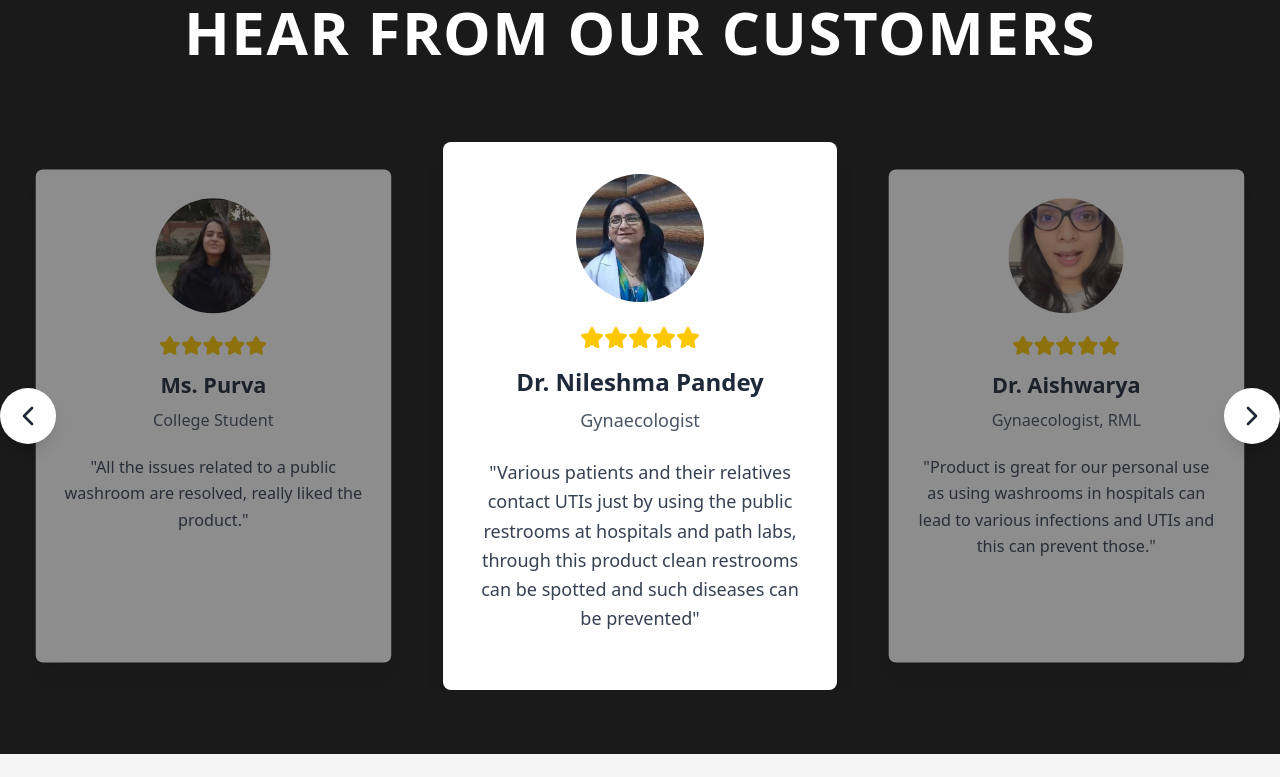
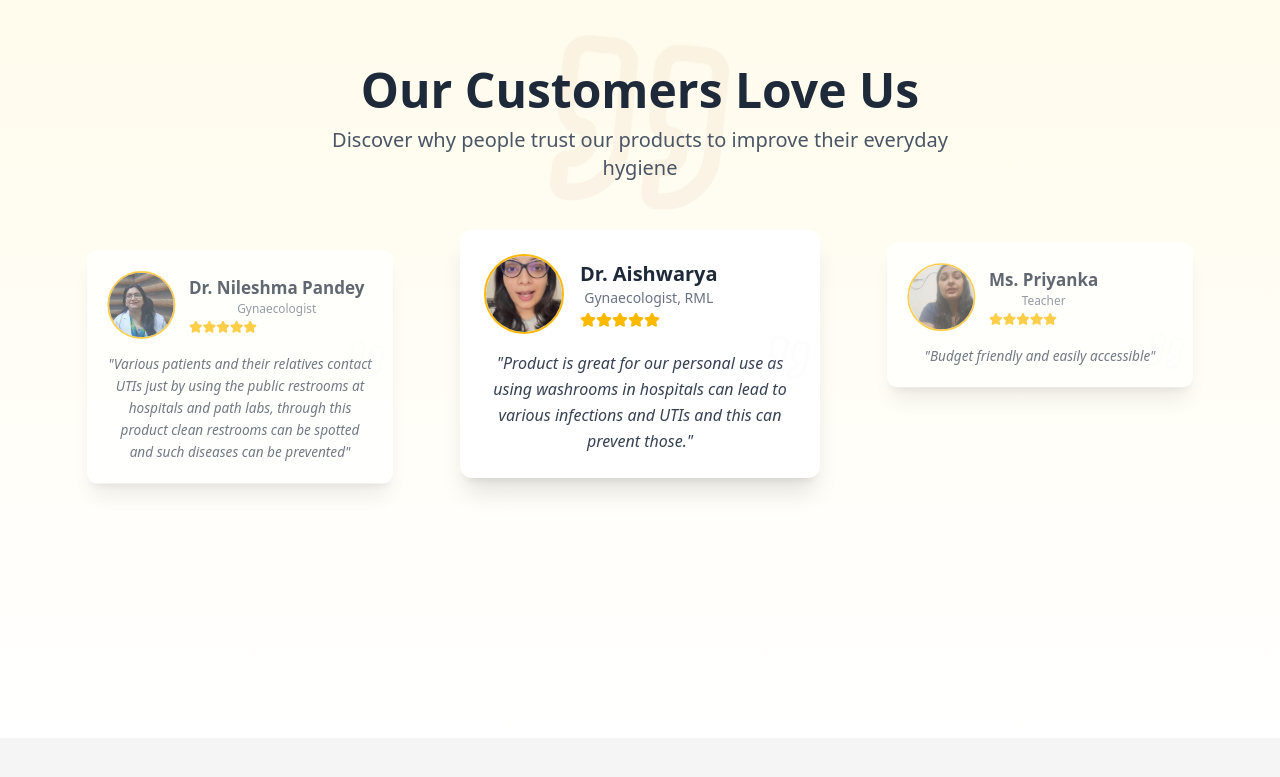
Before and after one commit to Hello-sketch-ux/PariharProject, a React (Vite) app: page / in a window 1280 px wide. Shown: the part 5360-6137 px from the top of the page. Built offline with nearby package versions, Linux system fonts and the light colour scheme.

Commit message:
updated testimonial

```diff
--- a/src/Components/Home/TestimonialsCarousel.tsx
+++ b/src/Components/Home/TestimonialsCarousel.tsx
@@ -1,7 +1,7 @@
-import React, { useState, useEffect } from 'react';
-import { ChevronLeft, ChevronRight, Star } from 'lucide-react';
+import React, { useState, useEffect, useCallback } from 'react';
+import { ChevronLeft, ChevronRight, Star, Quote, Play, Pause } from 'lucide-react';
 
-// Importing images directly from src folder
+// Importing images
 import nileshma from '../../Components/Home/assets/nileshma.jpg';
 import aishwarya from '../../Components/Home/assets/aishwarya.jpg';
 import priyanka from '../../Components/Home/assets/priyanka.jpg';
@@ -46,20 +46,71 @@ const testimonials: Testimonial[] = [
 const TestimonialsCarousel: React.FC = () => {
   const [currentIndex, setCurrentIndex] = useState(0);
   const [isAnimating, setIsAnimating] = useState(false);
+  const [isPlaying, setIsPlaying] = useState(true);
+  const [isDragging, setIsDragging] = useState(false);
+  const [startX, setStartX] = useState(0);
+  // const [scrollLeft, setScrollLeft] = useState(0);
 
-  const nextSlide = () => {
+  const nextSlide = useCallback(() => {
     if (!isAnimating) {
       setIsAnimating(true);
-      setCurrentIndex((prevIndex) => (prevIndex + 1) % testimonials.length);
+      setCurrentIndex((prev) => (prev + 1) % testimonials.length);
+    }
+  }, [isAnimating]);
+
+  const prevSlide = useCallback(() => {
+    if (!isAnimating) {
+      setIsAnimating(true);
+      setCurrentIndex((prev) =>
+        prev === 0 ? testimonials.length - 1 : prev - 1
+      );
+    }
+  }, [isAnimating]);
+
+  const toggleAutoplay = () => {
+    setIsPlaying(prev => !prev);
+  };
+
+  const handleMouseDown = (e: React.MouseEvent) => {
+    setIsDragging(true);
+    setStartX(e.pageX );
+  };
+
+  const handleMouseMove = (e: React.MouseEvent) => {
+    if (!isDragging) return;
+    e.preventDefault();
+    const x = e.pageX - startX;
+    const walk = (x ) * 2; // Adjust sliding speed
+    if (Math.abs(walk) > 50) { // Threshold for slide change
+      if (walk > 0) {
+        prevSlide();
+      } else {
+        nextSlide();
+      }
+      setIsDragging(false);
     }
   };
 
-  const prevSlide = () => {
-    if (!isAnimating) {
-      setIsAnimating(true);
-      setCurrentIndex((prevIndex) =>
-        prevIndex === 0 ? testimonials.length - 1 : prevIndex - 1
-      );
+  const handleMouseUp = () => {
+    setIsDragging(false);
+  };
+
+  const handleTouchStart = (e: React.TouchEvent) => {
+    setIsDragging(true);
+    setStartX(e.touches[0].pageX );
+  };
+
+  const handleTouchMove = (e: React.TouchEvent) => {
+    if (!isDragging) return;
+    const x = e.touches[0].pageX - startX;
+    const walk = (x ) * 2;
+    if (Math.abs(walk) > 50) {
+      if (walk > 0) {
+        prevSlide();
+      } else {
+        nextSlide();
+      }
+      setIsDragging(false);
     }
   };
 
@@ -68,50 +119,104 @@ const TestimonialsCarousel: React.FC = () => {
     return () => clearTimeout(timer);
   }, [currentIndex]);
 
+  useEffect(() => {
+    let autoplayTimer: number;
+    if (isPlaying && !isDragging) {
+      autoplayTimer = window.setInterval(nextSlide, 5000);
+    }
+    return () => clearInterval(autoplayTimer);
+  }, [isPlaying, isDragging, nextSlide]);
+
   return (
-    <div className="min-h-screen bg-[#1a1a1a] flex flex-col items-center justify-center px-4 py-16">
-      <h1 className="text-5xl md:text-6xl font-bold text-white mb-20 text-center tracking-wide">
-        HEAR FROM OUR CUSTOMERS
+    <div className="min-h-screen min-w-screen bg-gradient-to-b from-amber-50 to-white flex flex-col items-center justify-center px-4 py-16">
+      <div className="relative mb-12 text-center">
+        <div className="absolute inset-0 flex items-center justify-center opacity-5">
+          <Quote size={200} className="text-amber-800 transform rotate-6" />
+        </div>
+        <h1 className="text-4xl md:text-5xl font-bold text-gray-800 mb-3 relative">
+          Our Customers Love Us
         </h1>
+        <p className="text-xl text-gray-600 max-w-2xl mx-auto relative">
+          Discover why people trust our products to improve their everyday hygiene
+        </p>
+      </div>
 
-      <div className="relative w-full max-w-7xl">
-        <div className="flex justify-center items-stretch gap-8 overflow-hidden">
+      <div
+        className="relative w-full max-w-7xl overflow-hidden cursor-grab active:cursor-grabbing"
+        onMouseDown={handleMouseDown}
+        onMouseMove={handleMouseMove}
+        onMouseUp={handleMouseUp}
+        onMouseLeave={handleMouseUp}
+        onTouchStart={handleTouchStart}
+        onTouchMove={handleTouchMove}
+        onTouchEnd={handleMouseUp}
+      >
+        <div className="flex justify-center items-stretch min-h-[500px] sm:min-h-[420px] md:min-h-[380px]">
           {[-1, 0, 1].map((offset) => {
             const index = (currentIndex + offset + testimonials.length) % testimonials.length;
             const testimonial = testimonials[index];
+            const isActive = offset === 0;
+
+            const xOffset = {
+              base: offset * 320,
+              sm: offset * 340,
+              md: offset * 380,
+              lg: offset * 400
+            };
+
+            const position = window.innerWidth >= 1024 ? xOffset.lg :
+                           window.innerWidth >= 768 ? xOffset.md :
+                           window.innerWidth >= 640 ? xOffset.sm :
+                           xOffset.base;
+
+            const scale = isActive ? 1 : 0.85;
+            const opacity = isActive ? 1 : 0.7;
+            const zIndex = isActive ? 30 : 20 - Math.abs(offset);
 
             return (
               <div
                 key={testimonial.id}
-                className={`w-full  transform transition-all duration-500 flex items-stretch ${
-                  offset === 0 ? 'scale-100 opacity-100' : 'scale-90 opacity-50'
-                }`}
+                className={`
+                  absolute w-[280px] sm:w-[320px] md:w-[340px] lg:w-[360px]
+                  transition-all duration-500 ease-out
+                  ${isActive ? 'z-30' : 'z-20'}
+                `}
+                style={{
+                  transform: `translateX(${position}px) scale(${scale})`,
+                  opacity,
+                  zIndex
+                }}
               >
-                <div className="bg-white rounded-lg p-8 shadow-xl text-center">
-                  <div className="flex flex-col items-center">
-                    <div className="w-32 h-32 mb-6">
+                <div className="bg-white rounded-xl shadow-xl p-4 sm:p-6 h-full group hover:shadow-2xl transition-all duration-300">
+                  <div className="relative flex flex-col h-full">
+                    <div className="flex items-center mb-4">
+                      <div className="relative w-16 h-16 sm:w-20 sm:h-20 rounded-full border-2 border-amber-400 overflow-hidden">
                         <img
                           src={testimonial.image}
                           alt={testimonial.name}
-                        className="w-full h-full rounded-full object-cover"
+                          className="w-full h-full object-cover transition-transform duration-500 group-hover:scale-110"
                         />
                       </div>
-                    <div className="flex mb-4">
+                      <div className="ml-3 sm:ml-4">
+                        <h3 className="text-lg sm:text-xl font-semibold text-gray-800 group-hover:text-amber-700 transition-colors">
+                          {testimonial.name}
+                        </h3>
+                        <p className="text-xs sm:text-sm text-gray-500">{testimonial.role}</p>
+                        <div className="flex mt-1">
                           {[...Array(testimonial.rating)].map((_, i) => (
-                        <Star
-                          key={i}
-                          className="w-6 h-6 text-yellow-400 fill-current"
-                          fill="#FACC15"
-                        />
+                            <Star key={i} className="w-3 h-3 sm:w-4 sm:h-4 text-amber-400 fill-amber-400" />
                           ))}
                         </div>
-                    <h3 className="text-2xl font-semibold text-gray-800 mb-2">
-                      {testimonial.name}
-                    </h3>
-                    <p className="text-gray-600 mb-6 text-lg">{testimonial.role}</p>
-                    <p className="text-gray-700 text-lg leading-relaxed mb-6">
+                      </div>
+                    </div>
+                    <div className="relative flex-grow">
+                      <p className="text-sm sm:text-base text-gray-700 leading-relaxed italic line-clamp-6">
                         "{testimonial.comment}"
                       </p>
+                      <div className="absolute -top-4 -right-4 text-gray-100 opacity-10 rotate-12 transform transition-transform duration-300 group-hover:scale-110 group-hover:rotate-6">
+                        <Quote size={40} className="sm:w-12 sm:h-12" />
+                      </div>
+                    </div>
                   </div>
                 </div>
               </div>
@@ -119,18 +224,62 @@ const TestimonialsCarousel: React.FC = () => {
           })}
         </div>
 
+        {/* Slider range input */}
+        <div className="absolute left-0 right-0 bottom-[-3rem] flex justify-center px-4">
+          <input
+            type="range"
+            min={0}
+            max={testimonials.length - 1}
+            value={currentIndex}
+            onChange={(e) => setCurrentIndex(parseInt(e.target.value))}
+            className="w-full max-w-md h-2 rounded-lg appearance-none cursor-pointer bg-amber-200 [&::-webkit-slider-thumb]:appearance-none [&::-webkit-slider-thumb]:h-4 [&::-webkit-slider-thumb]:w-4 [&::-webkit-slider-thumb]:rounded-full [&::-webkit-slider-thumb]:bg-amber-500 [&::-webkit-slider-thumb]:cursor-pointer [&::-moz-range-thumb]:h-4 [&::-moz-range-thumb]:w-4 [&::-moz-range-thumb]:rounded-full [&::-moz-range-thumb]:bg-amber-500 [&::-moz-range-thumb]:border-0"
+          />
+        </div>
+
+        {/* Controls */}
+        <div className="absolute left-0 right-0 bottom-[-6rem] flex justify-center items-center gap-4">
           <button
             onClick={prevSlide}
-          className="absolute left-0 top-1/2 -translate-y-1/2 -translate-x-4 bg-white p-3 rounded-full shadow-lg hover:bg-gray-100 transition"
+            className="p-2 sm:p-3 rounded-full bg-white shadow-md hover:bg-amber-50 focus:ring-2 focus:ring-amber-200 transition-all duration-300 group"
+            aria-label="Previous testimonial"
           >
-          <ChevronLeft className="w-8 h-8 text-gray-800" />
+            <ChevronLeft className="w-5 h-5 sm:w-6 sm:h-6 text-amber-700 group-hover:text-amber-900" />
           </button>
+
+          <button
+            onClick={toggleAutoplay}
+            className="p-2 sm:p-3 rounded-full bg-white shadow-md hover:bg-amber-50 focus:ring-2 focus:ring-amber-200 transition-all duration-300 group"
+            aria-label={isPlaying ? "Pause autoplay" : "Start autoplay"}
+          >
+            {isPlaying ? (
+              <Pause className="w-5 h-5 sm:w-6 sm:h-6 text-amber-700 group-hover:text-amber-900" />
+            ) : (
+              <Play className="w-5 h-5 sm:w-6 sm:h-6 text-amber-700 group-hover:text-amber-900" />
+            )}
+          </button>
+
           <button
             onClick={nextSlide}
-          className="absolute right-0 top-1/2 -translate-y-1/2 translate-x-4 bg-white p-3 rounded-full shadow-lg hover:bg-gray-100 transition"
+            className="p-2 sm:p-3 rounded-full bg-white shadow-md hover:bg-amber-50 focus:ring-2 focus:ring-amber-200 transition-all duration-300 group"
+            aria-label="Next testimonial"
           >
-          <ChevronRight className="w-8 h-8 text-gray-800" />
+            <ChevronRight className="w-5 h-5 sm:w-6 sm:h-6 text-amber-700 group-hover:text-amber-900" />
           </button>
+        </div>
+
+        {/* Progress indicators */}
+        <div className="absolute left-0 right-0 bottom-[-8.5rem] flex justify-center gap-1 sm:gap-2 overflow-x-auto px-4">
+          {testimonials.map((_, idx) => (
+            <button
+              key={idx}
+              onClick={() => setCurrentIndex(idx)}
+              className={`h-1.5 sm:h-2 rounded-full transition-all duration-300 focus:outline-none ${
+                currentIndex === idx ? "w-6 sm:w-8 bg-amber-500" : "w-1.5 sm:w-2 bg-amber-200 hover:bg-amber-300"
+              }`}
+              aria-label={`Go to testimonial ${idx + 1}`}
+            />
+          ))}
+        </div>
       </div>
     </div>
   );
```
Lines whose indentation alone changed are shown as unchanged.
